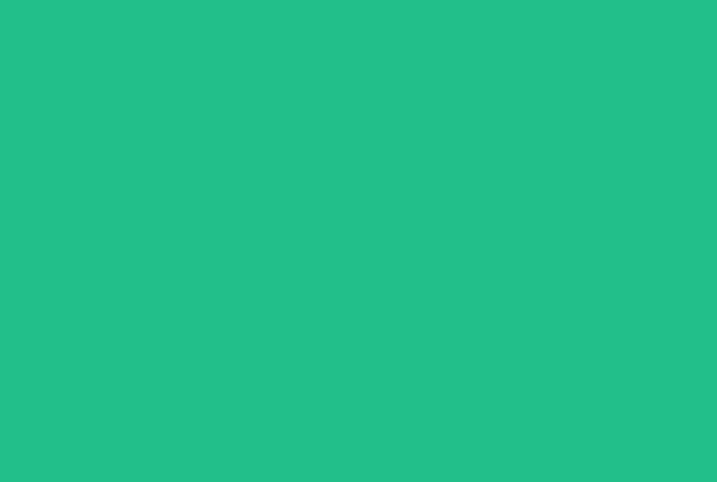
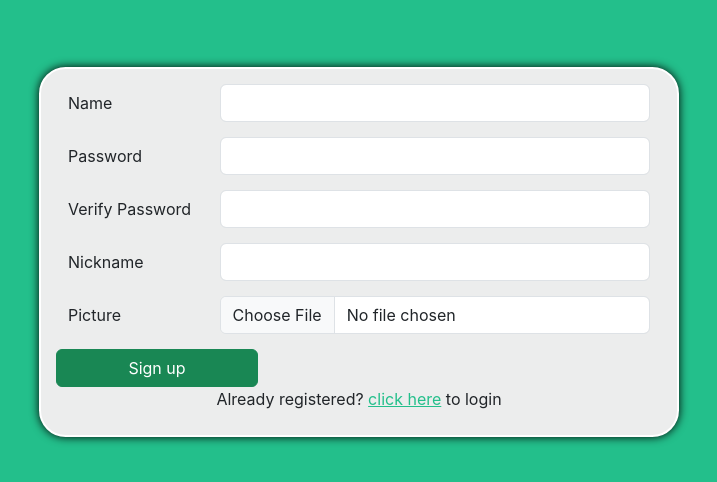
Before and after one commit to netnnn/Chatter, a React (Create React App) app in the folder chatter-react-app/: page /Register in a window 1280 px wide. Before the commit this address had no page. Shown: the part 148-630 px from the top of the page, without its empty margins (281-998 px from the left). Built offline with nearby package versions, Linux system fonts and the light colour scheme.

Commit message:
Register page is showing

```diff
--- a/chatter-react-app/src/App.js
+++ b/chatter-react-app/src/App.js
@@ -1,5 +1,6 @@
 import { BrowserRouter, Routes, Route } from "react-router-dom";
 import Login from "./Login/login";
+import Register from "./Register/register"
 
 function App() {
   return (
@@ -9,10 +10,11 @@ function App() {
           path="/"
           element={<Login/>}
         ></Route>
-        {/* <Route
+        <Route
           path="/Register"
-          element={<Register SetFile={SetFile}/>}></Route>
-        <Route
+          element={<Register/>}
+        ></Route>
+        {/*<Route
           path="/Main"
           element={<Main LoggedUser={LoggedUser} file={file} Mode={Mode} SetMode={SetMode}/>}
         ></Route> */}
--- a/chatter-react-app/src/Register/register.jsx
+++ b/chatter-react-app/src/Register/register.jsx
@@ -0,0 +1,91 @@
+import "./register.css";
+import { Link } from "react-router-dom";
+
+function Register(props) {
+  return (
+    <>
+      <div id="container">
+        <div className="row">
+          <label htmlFor="inputName" className="col-sm-3 col-form-label">
+            Name
+          </label>
+          <div className="col-sm-9">
+            <input
+              type="text"
+              className="form-control"
+              id="inputName"
+            ></input>
+          </div>
+        </div>
+
+        <div className=" row">
+          <label htmlFor="inputPassword" className="col-sm-3 col-form-label">
+            Password
+          </label>
+          <div className="col-sm-9">
+            <input
+              type="password"
+              className="form-control"
+              id="inputPassword"
+            ></input>
+          </div>
+        </div>
+
+        <div className="row">
+          <label
+            htmlFor="inputVerifyPassword"
+            className="col-sm-3 col-form-label verify">
+            Verify Password
+          </label>
+          <div className="col-sm-9">
+            <input
+              type="password"
+              className="form-control"
+              id="inputVerifyPassword"
+            ></input>
+          </div>
+        </div>
+
+        <div className="row">
+          <label htmlFor="inputDisplayName" className="col-sm-3 col-form-label">
+            Nickname
+          </label>
+          <div className="col-sm-9">
+            <input
+              type="text"
+              className="form-control"
+              id="inputDisplayName"
+            ></input>
+          </div>
+        </div>
+
+        <div className="row">
+          <label htmlFor="inputPicture" className="col-sm-3 col-form-label">
+            Picture
+          </label>
+          <div className="col-sm-9">
+            <input
+              type="file"
+              className="form-control"
+              id="inputPicture"
+              accept="image/*"
+            ></input>
+          </div>
+        </div>
+
+        <div id="loginBlock" className="mb-4 row">
+          <button
+            id="login"
+            className="btn btn-success col-sm-4">
+            Sign up
+          </button>
+          <div id="login">
+            Already registered? <Link to="/">click here</Link> to login
+          </div>
+        </div>
+      </div>
+    </>
+  );
+}
+
+export default Register;
```
